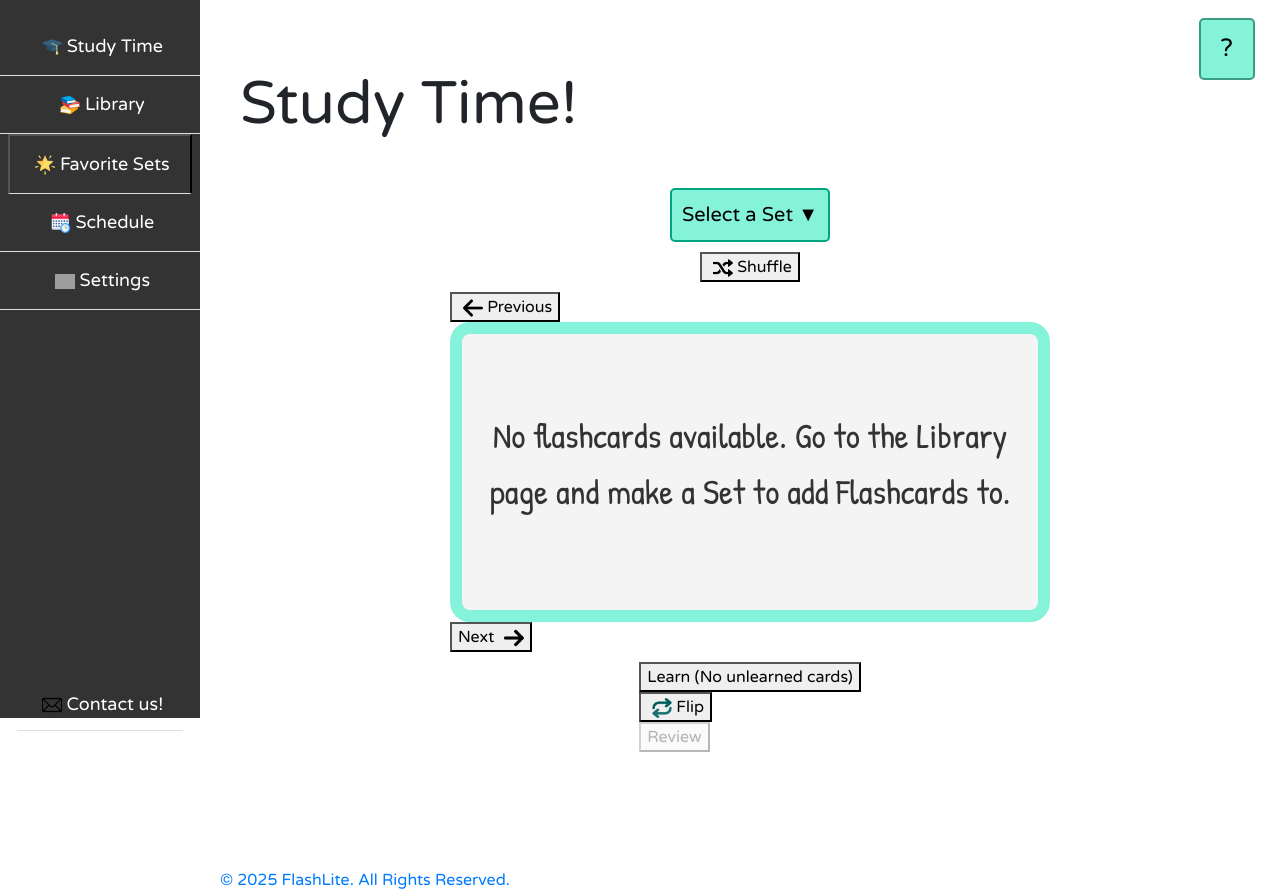
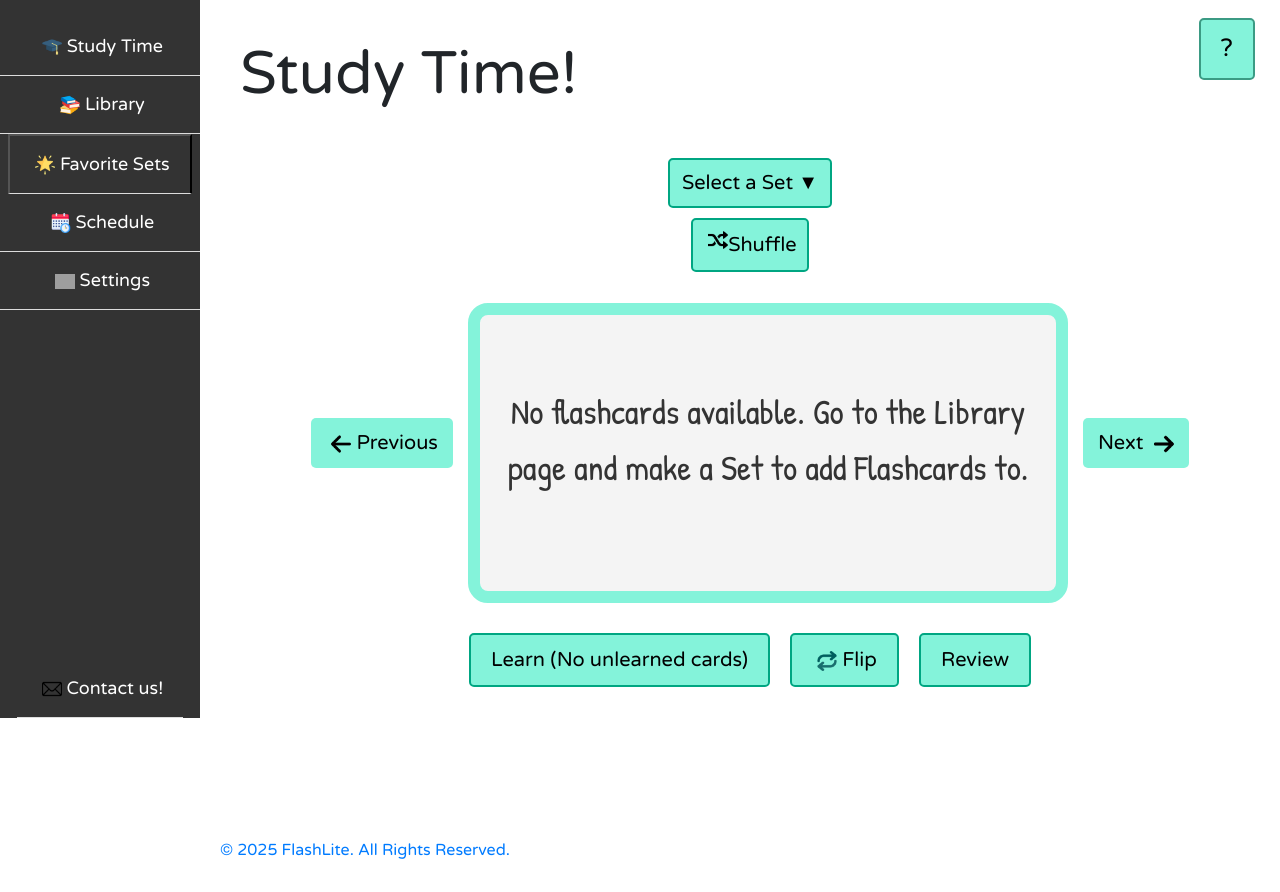
Before and after one commit to njgarner/CSC289-Flashcard-Generator, a Django app: page / in a window 1280 px wide. Shown: the part 82-974 px from the top of the page. After the commit the page ends 941 px from the top, so only its background shows below. Run offline with Django 5.2, Linux system fonts and the light colour scheme; some libraries are stand-ins or nearby versions; grey boxes are pictures that could not be loaded.

Commit message:
Update styles.css
Updated Styling

```diff
--- a/mysite/mysite/static/styles.css
+++ b/mysite/mysite/static/styles.css
@@ -107,6 +108,8 @@ body {
 .nav-bar a {
     color: white; /* Link color */
     text-decoration: none; /* Remove underline */
+    transition: 0.3s;
+    display: block;
     padding: 15px 20px; /* Padding around the links */
     width: 100%; /* Make links take full width of nav bar */
     text-align: center; /* Center text inside links */
@@ -177,7 +202,7 @@ body {
 
 /* Set Selector Dropdown Style */
 .set-selector-btn {
-    padding: 10px;
+    padding: 8px 12px;
     font-family: 'Varela Round', sans-serif; /* Font family */
     font-size: 20px;           /* Font size */
     color: black;              /* Text color */
@@ -232,7 +281,7 @@ body {
     color: #333;
     border-radius: 20px; /* Rounds out the border edges */
     align-content: center; /* Centers the text to be in the middle of the flashcard */
-    padding-top: 15px;
+    padding-top: 5px;
     padding-bottom: 15px;
     padding-left: 10px;
     padding-right: 10px
@@ -338,6 +390,95 @@ body {
     text-align: center;
     font-size: 18px;
     letter-spacing: 1px;
+}
+
+.flashcard-section {
+    display: flex;
+    align-items: center;
+    justify-content: center;
+    gap: 15px;
+    margin-top: 3px;
+}
+
+.shuffle-container {
+    display: flex;
+    justify-content: center;
+    margin-bottom: 3px;
+}
+
+.rand-button {
+    padding: 10px;
+    font-family: 'Varela Round', sans-serif; /* Font family */
+    font-size: 20px;           /* Font size */
+    color: black;              /* Text color */
+    background-color: #84F3DA; /* Background color */
+    border: 2px solid #00A682; /* Border color */
+    margin-bottom: 20px;       /* Space between buttons */
+    border-radius: 5px;        /* Rounded corners */
+    cursor: pointer;          /* Change cursor to pointer */
+    transition: background-color 0.3s ease; /* Smooth background transition */
+    display: flex;
+    justify-content: center;
+    margin-bottom: 15px;
+}
+
+/* Hover effect for shuffle button */
+.rand-button:hover {
+    background-color: #00A682; /* Darker background on hover */
+    color: white; /* Text color changes to white */
+    border-color: #008B5C; /* Darker border on hover */
+}
+
+.nav-button {
+    padding: 10px 15px;
+    font-family: 'Varela Round', sans-serif; /* Font family */
+    font-size: 20px;           /* Font size */
+    color: black;              /* Text color */
+    background-color: #84F3DA; /* Background color */
+    border: 2px solid #00A682; /* Border color */
+    margin-bottom: 20px;       /* Space between buttons */
+    border-radius: 5px;        /* Rounded corners */
+    cursor: pointer;          /* Change cursor to pointer */
+    transition: background-color 0.3s ease; /* Smooth background transition */
+    border: none;
+    cursor: pointer;
+    border-radius: 5px;
+}
+
+/* Hover effect for navigation buttons */
+.nav-button:hover {
+    background-color: #00A682; /* Darker background on hover */
+    color: white; /* Text color changes to white */
+    border-color: #008B5C; /* Darker border on hover */
+}
+
+.bottom-buttons {
+    display: flex;
+    justify-content: center;
+    gap: 20px;
+    margin-top: 20px;
+}
+
+#learn-button, #flip-button, #review-button {
+    padding: 10px 20px;
+    font-family: 'Varela Round', sans-serif; /* Font family */
+    font-size: 20px;           /* Font size */
+    color: black;              /* Text color */
+    background-color: #84F3DA; /* Background color */
+    border: 2px solid #00A682; /* Border color */
+    margin-bottom: 20px;       /* Space between buttons */
+    border-radius: 5px;        /* Rounded corners */
+    cursor: pointer;          /* Change cursor to pointer */
+    transition: background-color 0.3s ease; /* Smooth background transition */
+    cursor: pointer;
+    border-radius: 5px;
+}
+
+/* Hover effect for buttons */
+#learn-button:hover, #flip-button:hover, #review-button:hover {
+    background-color: #00A682; /* Darker background on hover */
+    color: white; /* Text color changes to white */
+    border-color: #008B5C; /* Darker border on hover */
 }
 
 /*--------------------------------------------------------- Form styles ---------------------------------------------------------*/
```
Also changed, not shown: other parts of mysite/mysite/static/styles.css (+54 -4 lines).
